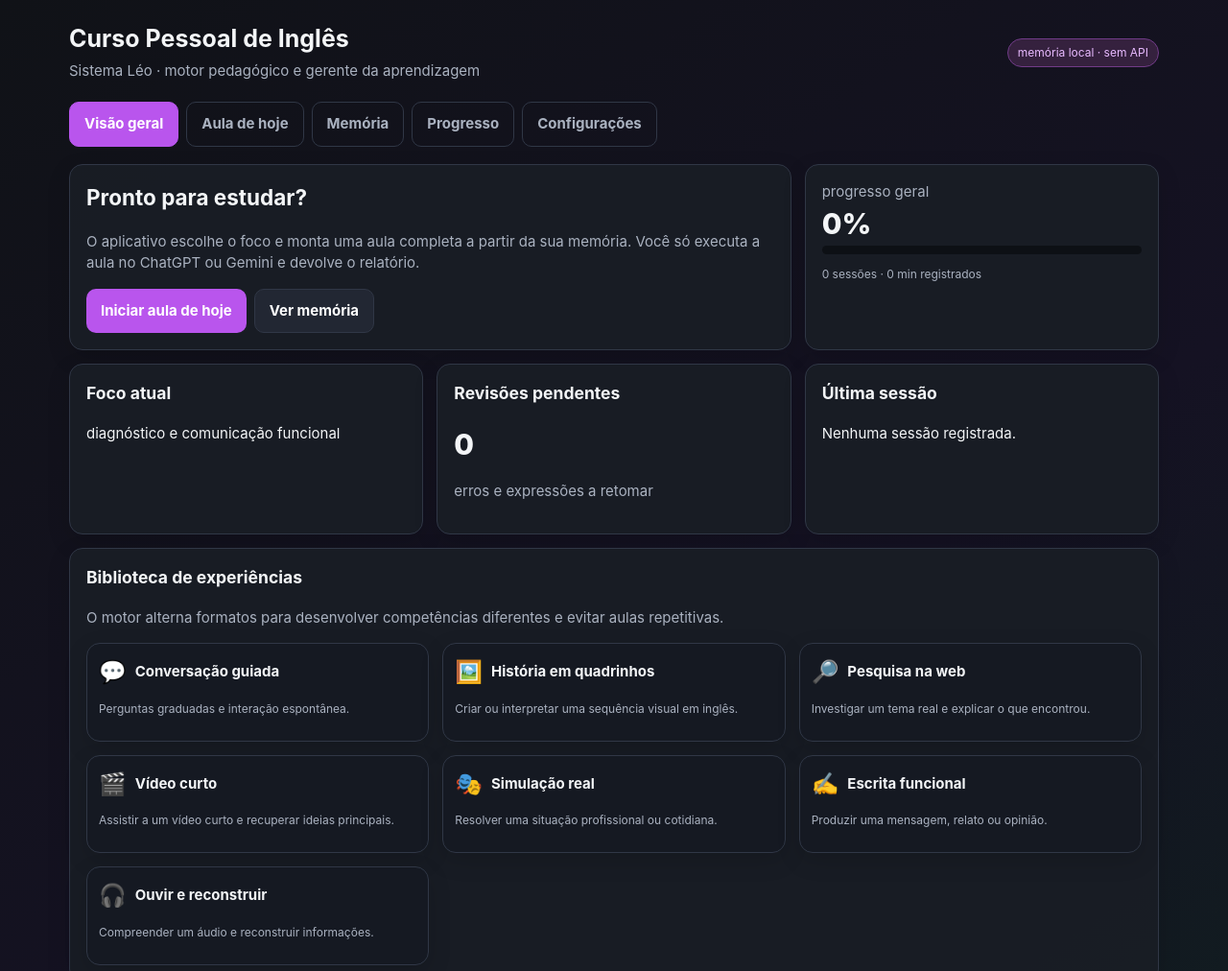
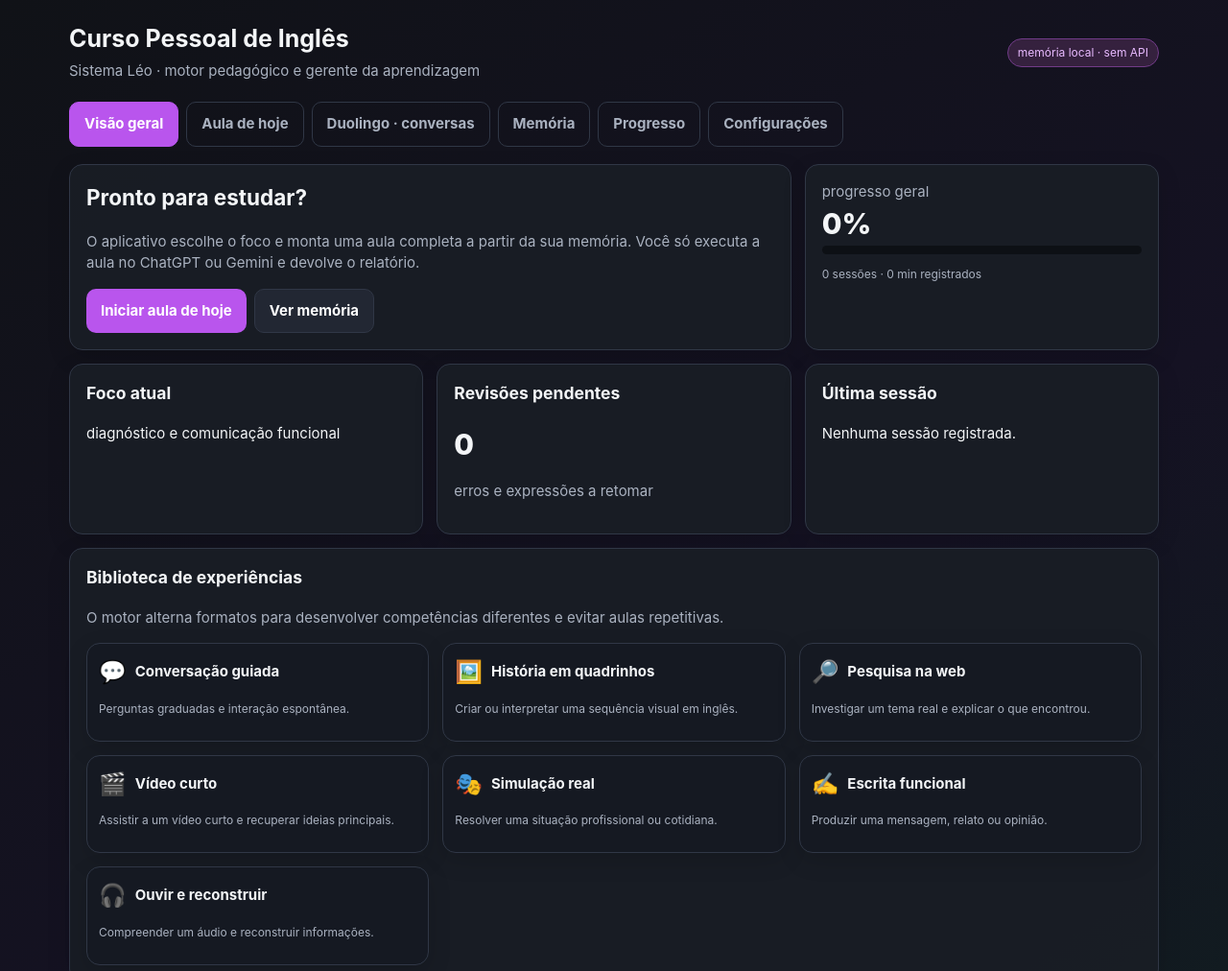
Before and after one commit to lcampos3000/Curso-ingles-leo, a plain HTML site: page index.html in a window 1280 px wide. Shown: the top 1012 px of the page at 96% size. Drawn offline with Linux system fonts and the light colour scheme.

Commit message:
feat: integrar aba Duolingo sem mudar armazenamento existente

```diff
--- a/index.html
+++ b/index.html
@@ -70,4 +70,4 @@
 const basePromptFor=promptFor;promptFor=function(l){return basePromptFor(l).replace('SEQUÊNCIA OBRIGATÓRIA:','DURAÇÃO E ENCERRAMENTO: conduza uma sessão objetiva, respeitando aproximadamente o tempo diário indicado no perfil. Execute a sequência completa sem transformar a aula em uma conversa gigantesca. Ao concluir o objetivo e as etapas, faça um fechamento breve e gere automaticamente o relatório. Não crie novas atividades depois disso, a menos que eu peça explicitamente para continuar. Se eu disser "a aula acabou", encerre imediatamente e gere o relatório.\n\nSEQUÊNCIA OBRIGATÓRIA:').replace('Ao final, entregue SOMENTE um relatório','Durante a aula, não gere o relatório nem interrompa a atividade para mostrá-lo. Ao concluir a sequência, gere automaticamente. Se eu pedir para continuar, adie o relatório até o novo encerramento. Ao final, entregue SOMENTE um relatório')};
 const promptWithSessionTitle=promptFor;promptFor=function(l){return promptWithSessionTitle(l).replace('FORMATO DO JSON:','IDENTIFICAÇÃO DA SESSÃO: no relatório, inclua o campo "titulo_aula" com um título curto e específico no formato "Aula [número] — [foco principal]". Use o número da sessão informado no contexto e escolha o foco a partir do objetivo real trabalhado. Exemplos: "Aula 1 — Diagnóstico inicial"; "Aula 2 — Rotina e passado".\n\nFORMATO DO JSON:').replace('{\n "resumo":""','{\n "titulo_aula":"", "resumo":""')};
 render();
-</script><style>.modal-backdrop{position:fixed;inset:0;z-index:50;background:#000b;display:grid;place-items:center;padding:14px}.modal{width:min(900px,100%);max-height:92vh;overflow:auto}.copy-area{min-height:55vh;line-height:1.45;font-size:14px;white-space:pre-wrap}@media(max-width:760px){.modal-backdrop{padding:8px;align-items:end}.modal{max-height:94vh;border-radius:14px;padding:14px}.copy-area{min-height:52vh;font-size:13px}.modal .actions{display:grid;grid-template-columns:1fr}.modal .actions button{width:100%;min-height:46px}.actions button{min-height:44px}}@media(min-width:761px) and (max-width:1100px){.wrap{padding:18px}.modal{width:min(94vw,900px)}}</style></body></html>
+</script><style>.modal-backdrop{position:fixed;inset:0;z-index:50;background:#000b;display:grid;place-items:center;padding:14px}.modal{width:min(900px,100%);max-height:92vh;overflow:auto}.copy-area{min-height:55vh;line-height:1.45;font-size:14px;white-space:pre-wrap}@media(max-width:760px){.modal-backdrop{padding:8px;align-items:end}.modal{max-height:94vh;border-radius:14px;padding:14px}.copy-area{min-height:52vh;font-size:13px}.modal .actions{display:grid;grid-template-columns:1fr}.modal .actions button{width:100%;min-height:46px}.actions button{min-height:44px}}@media(min-width:761px) and (max-width:1100px){.wrap{padding:18px}.modal{width:min(94vw,900px)}}</style><script src="duolingo.js?v=1" defer></script></body></html>
```
